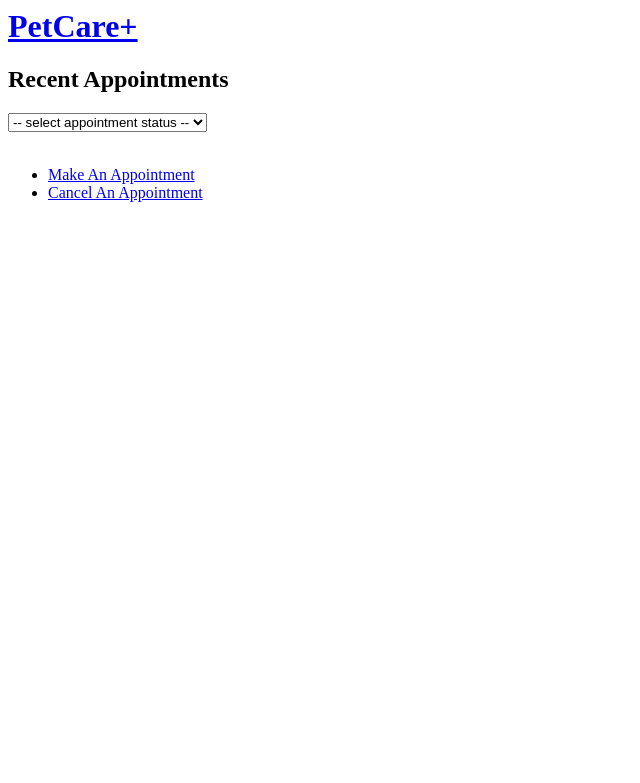
After one commit to jrymk/petcareplus, a Flask app: page /client-appointments in a window 1280 px wide. The commit adds this page. Shown: the top 783 px of the page, without its empty margins (0-640 px from the left). Run offline with Flask 3, Linux system fonts and the light colour scheme; the visitor is signed in with stand-in values (Sample User, id 1).

Commit message:
[client] reading appointments

```diff
--- a/backend/app.py
+++ b/backend/app.py
@@ -4,12 +4,14 @@ from db import init_db_conn
 
 from login import login
 from client_mypets import client_mypets
+from client_appointments import client_appointments
 
 
 # Global Flask app (SUBJECT TO CHANGE)
 app = Flask(__name__, template_folder="../frontend/templates", static_folder="../frontend/static")
 app.register_blueprint(login)
 app.register_blueprint(client_mypets)
+app.register_blueprint(client_appointments)
 
 
 # Initialize the app and connect to the database.
--- /dev/null
+++ b/backend/client_appointments.py
@@ -0,0 +1,47 @@
+from flask import (Blueprint, jsonify, request, session,
+                    render_template, url_for, redirect)
+from db import get_psql_conn
+import pandas as pd
+
+
+client_appointments = Blueprint("client_appointments", __name__)
+
+
+@client_appointments.get('/client-appointments')
+def serve_client_appointment_page():
+    if not session.get("login"):
+        return redirect("/login")
+
+    return render_template("client-appointments.html")
+
+
+@client_appointments.post('/get_user_appointments')
+def get_user_appointments():
+    status = "'" + request.json['status'] + "'"
+
+    with get_psql_conn().cursor() as cur:
+        cur.execute(f"""
+            SELECT appointment_id, datetime, created_at,
+                S.service_name, B.branch_name, D.name
+            FROM APPOINTMENT AS AP
+                JOIN SERVICE AS S ON AP.for_service = S.service_id
+                JOIN BRANCH AS B ON AP.at_branch = B.branch_id
+                JOIN DOCTOR AS D ON AP.chosen_doctor = D.doctor_id
+            WHERE made_by_user = {session.get("user_id")}
+                AND status = {status}
+            ORDER BY datetime DESC, created_at DESC
+            LIMIT 10
+        """)
+        get_psql_conn().commit()
+        results = cur.fetchall()
+        if len(results) == 0:  # user has no pets
+            return jsonify({'tableHTML': "<p>No appointments found.</p>"})
+
+        # convert query result into dataframe and return
+        apps_df = pd.DataFrame(results, columns=[
+            "appointment_id", "appointment time", "creation time", "service",
+            "branch", "doctor"
+        ])
+        return jsonify({
+            'tableHTML': apps_df.to_html(index=False)
+        })
--- /dev/null
+++ b/frontend/static/client-appointments.js
@@ -0,0 +1,59 @@
+const appStatusSelect = document.getElementById('app-status')
+appStatusSelect.addEventListener("change", getUserAppointments);
+
+
+function getUserAppointments() {
+    const status = document.getElementById('app-status').value;
+    fetch('/get_user_appointments', {
+        method: 'POST',
+        headers: {
+            'Content-Type': 'application/json',
+        },
+        body: JSON.stringify({
+            status: status
+        })
+    })
+    .then(response => response.json())
+    .then(data => {
+        document.getElementById('appointment-record-table').innerHTML = data.tableHTML;
+    })
+    .catch((error) => {
+        console.error('Error:', error);
+    });
+}
+
+/*
+function appendPet() {
+    const petName = document.getElementById('pet-name').value;
+    const petSpecies = document.getElementById('pet-species').value;
+    const petBreed = document.getElementById('pet-breed').value;
+    const petBdate = document.getElementById('pet-bdate').value;
+    const petGender = document.getElementById('pet-gender').value;
+
+    fetch('/append_pet', {
+        method: 'POST',
+        headers: {
+            'Content-Type': 'application/json',
+        },
+        body: JSON.stringify({
+            petName: petName,
+            petSpecies: petSpecies,
+            petBreed: petBreed,
+            petBdate: petBdate,
+            petGender: petGender
+        })
+    })
+    .then(response => response.json())
+    .then(data => {
+        if(data.success === 1) {
+            document.getElementById('pet-append-result').innerText = `Append Successful!`;
+            getUserPets();
+        }
+        else {
+            document.getElementById('pet-append-result').innerText = data.error
+        }
+    })
+    .catch((error) => {
+        console.error('Error:', error);
+    });
+}*/
--- /dev/null
+++ b/frontend/templates/client-appointments.html
@@ -0,0 +1,23 @@
+<html>
+<head>
+    <title>PetCare+</title>
+</head>
+<body>
+    <h1><a href='/'>PetCare+</a></h1>
+    <h2>Recent Appointments</h2>
+    <select id="app-status" name="app-status">
+        <option disabled selected value> -- select appointment status -- </option>
+        <option value="O">Completed</option>
+        <option value="P">Incoming</option>
+        <option value="C">Cancelled</option>
+    </select><br><br>
+    <div id="appointment-record-table"></div>
+
+    <ul>
+        <li><a href="/client-appointments/make">Make An Appointment</a></li>
+        <li><a href="/client-appointments/cancel">Cancel An Appointment</a></li>
+    </ul>
+
+    <script src="{{url_for('static', filename='client-appointments.js')}}"></script>
+</body>
+</html>
--- a/frontend/templates/client-mypets.html
+++ b/frontend/templates/client-mypets.html
@@ -20,7 +20,8 @@
         <label for="pet-bdate">Bdate</label><br>
         <input type="date" id="pet-bdate" name="pet-bdate"><br>
         <label for="pet-gender">Gender</label><br>
-        <select id="pet-gender" name="pet-gender">
+        <select id="pet-gender" name="pet-gender" required>
+            <option disabled selected value> -- select pet gender -- </option>
             <option value="M">Male</option>
             <option value="F">Female</option>
             <option value="O">Other</option>
```
Also changed, not shown: backend/client_mypets.py (+3 -5 lines), frontend/templates/client-appointments-make.html (added, +25 -0 lines).
